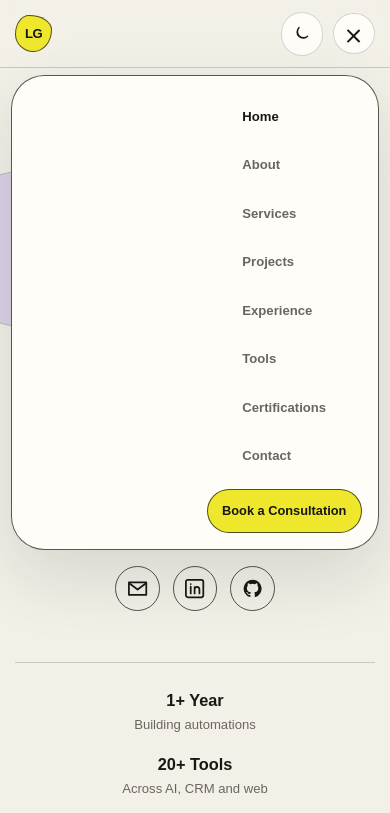
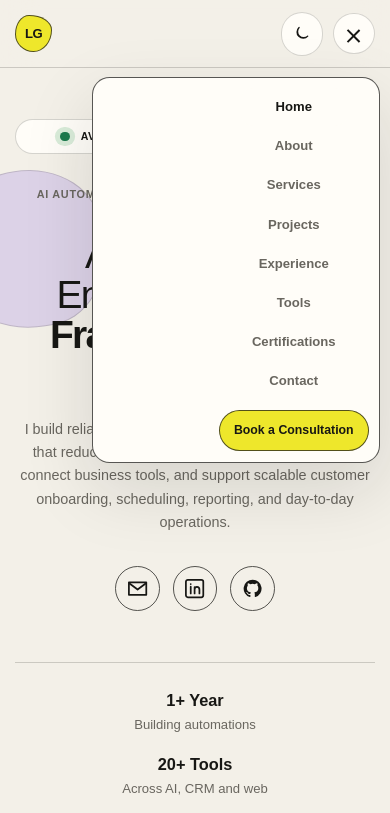
Before and after one commit to lian-143/portfolio-website, a plain HTML site: page index.html in a window 390 px wide. Both pictures are taken after a click on the button 354 px from the left and 33 px from the top of the page. Shown: the top 813 px of the page. Drawn offline with Linux system fonts and the light colour scheme; a script that the page names is missing.

Commit message:
update responsive design.

```diff
--- a/css/style-v3.css
+++ b/css/style-v3.css
@@ -3509,3 +3509,90 @@ html[data-theme="dark"] .tool-logo-image-wrap--light {
     width: auto;
   }
 }
+
+/* ============================================================
+   COMPACT MOBILE NAVIGATION
+   Replaces the oversized mobile panel with a standard dropdown
+   anchored below the header on the right.
+   ============================================================ */
+
+@media (max-width: 767px) {
+  .primary-nav {
+    position: fixed;
+    top: calc(var(--header-height) + 0.55rem);
+    right: 0.75rem;
+    left: auto;
+    display: grid;
+    width: min(19rem, calc(100vw - 1.5rem));
+    max-height: calc(100dvh - var(--header-height) - 1.3rem);
+    padding: 0.75rem;
+    gap: 0.65rem;
+    overflow-y: auto;
+    border: 1px solid var(--color-border-strong);
+    border-radius: 1.25rem;
+    background: var(--color-surface);
+    box-shadow: var(--shadow-md);
+  }
+
+  .primary-nav:not(.open) {
+    opacity: 0;
+    visibility: hidden;
+    pointer-events: none;
+    transform: translateY(-0.5rem) scale(0.98);
+  }
+
+  .primary-nav.open {
+    opacity: 1;
+    visibility: visible;
+    pointer-events: auto;
+    transform: translateY(0) scale(1);
+  }
+
+  .nav-list {
+    display: grid;
+    width: 100%;
+    gap: 0.1rem;
+  }
+
+  .nav-list li {
+    width: 100%;
+  }
+
+  .nav-link {
+    width: 100%;
+    min-height: 2.45rem;
+    justify-content: center;
+    padding: 0.5rem 0.75rem;
+    border-radius: 0.85rem;
+    font-size: 0.86rem;
+    line-height: 1.2;
+  }
+
+  .nav-cta {
+    width: auto;
+    min-height: 2.65rem;
+    margin-inline: auto;
+    padding: 0.68rem 1rem;
+    font-size: 0.8rem;
+  }
+}
+
+@media (max-width: 420px) {
+  .primary-nav {
+    right: 0.6rem;
+    width: min(18rem, calc(100vw - 1.2rem));
+    padding: 0.65rem;
+    border-radius: 1.1rem;
+  }
+
+  .nav-link {
+    min-height: 2.35rem;
+    font-size: 0.82rem;
+  }
+
+  .nav-cta {
+    min-height: 2.55rem;
+    padding: 0.62rem 0.9rem;
+    font-size: 0.77rem;
+  }
+}
```
